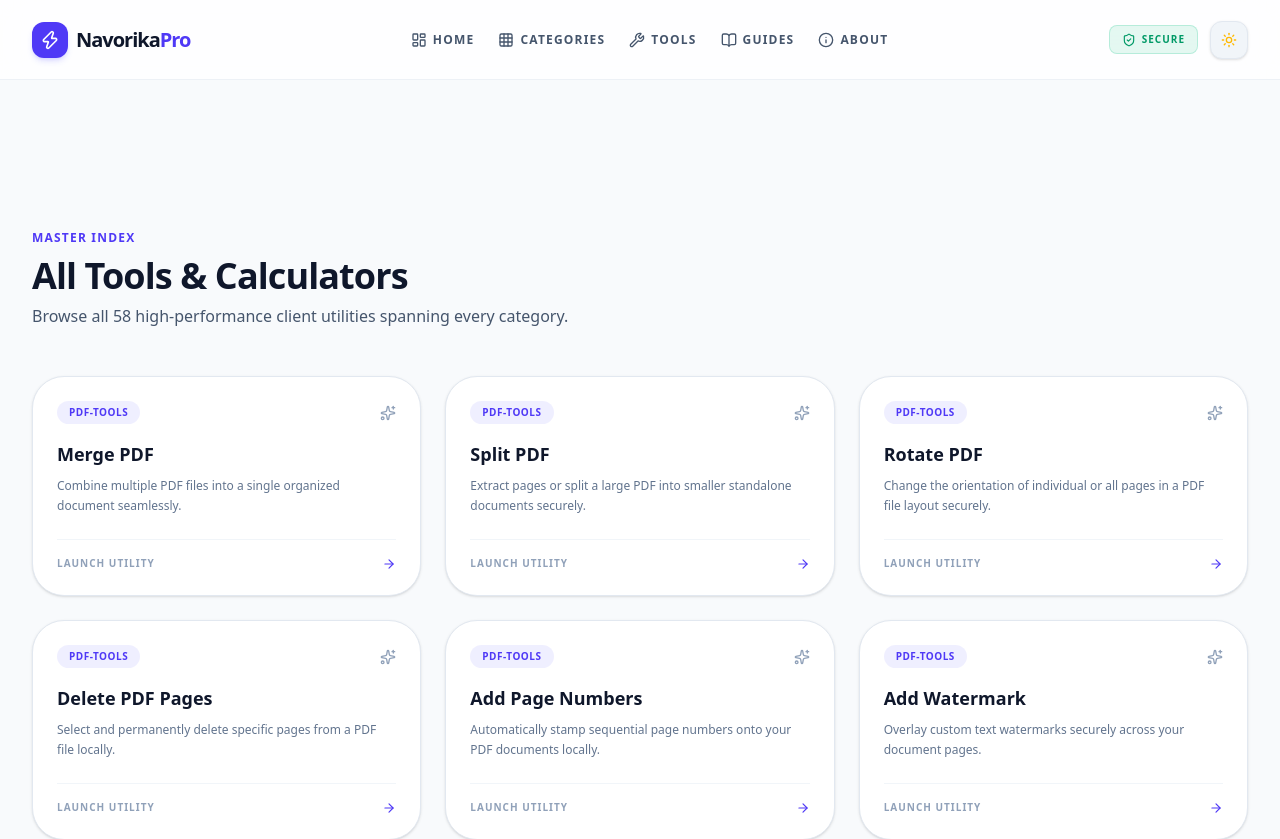
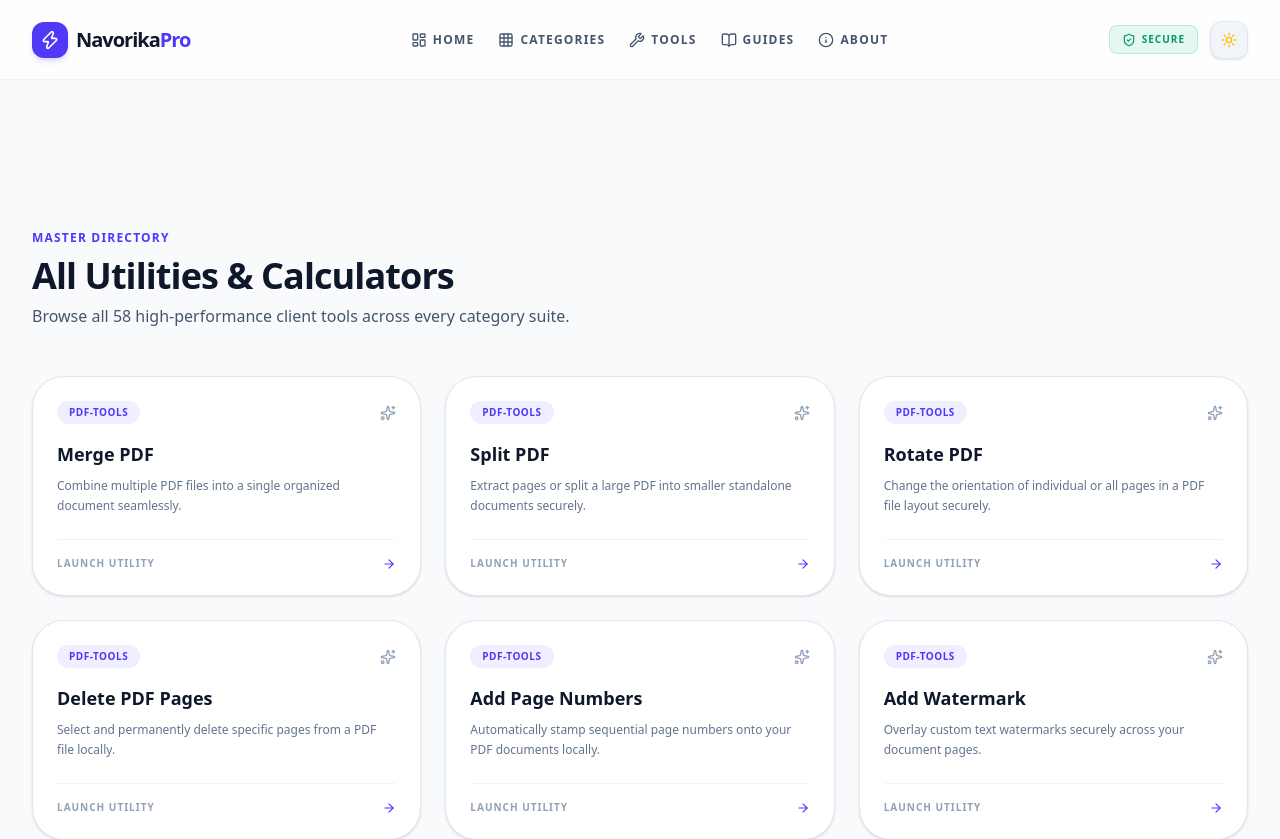
Before and after one commit to js91872/navorika, a Next.js app: page /tools in a window 1280 px wide. Shown: the top 839 px of the page. Built offline with nearby package versions, Linux system fonts and the light colour scheme.

Commit message:
fix: ensure tools master directory page resolves correctly without dynamic collision

```diff
--- a/src/app/tools/page.tsx
+++ b/src/app/tools/page.tsx
@@ -2,15 +2,15 @@ import Link from 'next/link';
 import { tools } from '@/data/registry';
 import { Wrench, ArrowRight, Sparkles } from 'lucide-react';
 
-export default function AllToolsPage() {
+export default function AllToolsDirectoryPage() {
   return (
     <main className="min-h-screen bg-slate-50 dark:bg-[#0A0A0B] text-slate-900 dark:text-slate-100 py-16 px-6 lg:px-8">
       <div className="max-w-7xl mx-auto">
         <div className="mb-12">
-          <span className="text-xs font-black text-indigo-600 dark:text-indigo-400 uppercase tracking-widest">Master Index</span>
-          <h1 className="text-4xl font-black tracking-tight mt-2">All Tools & Calculators</h1>
+          <span className="text-xs font-black text-indigo-600 dark:text-indigo-400 uppercase tracking-widest">Master Directory</span>
+          <h1 className="text-4xl font-black tracking-tight mt-2">All Utilities & Calculators</h1>
           <p className="text-slate-600 dark:text-slate-400 mt-2 font-medium">
-            Browse all {tools.length} high-performance client utilities spanning every category.
+            Browse all {tools.length} high-performance client tools across every category suite.
           </p>
         </div>
 
```
